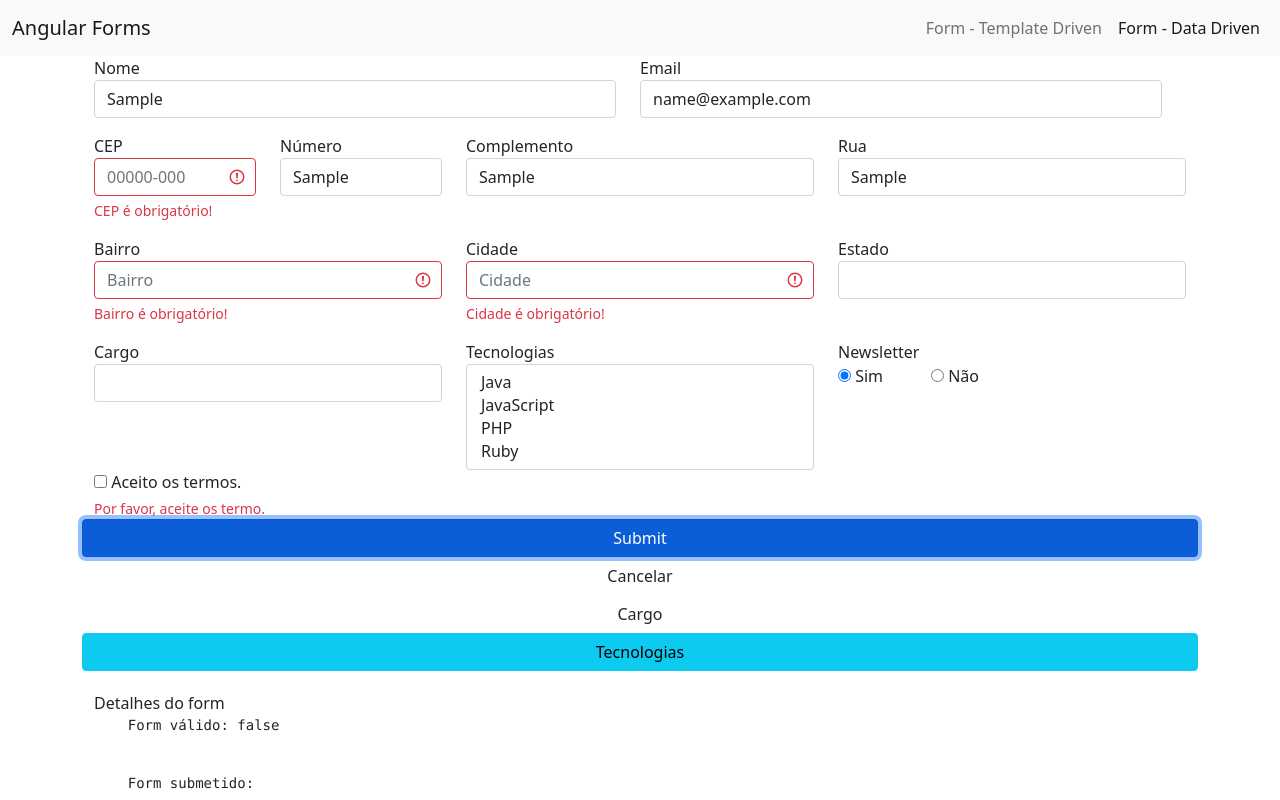
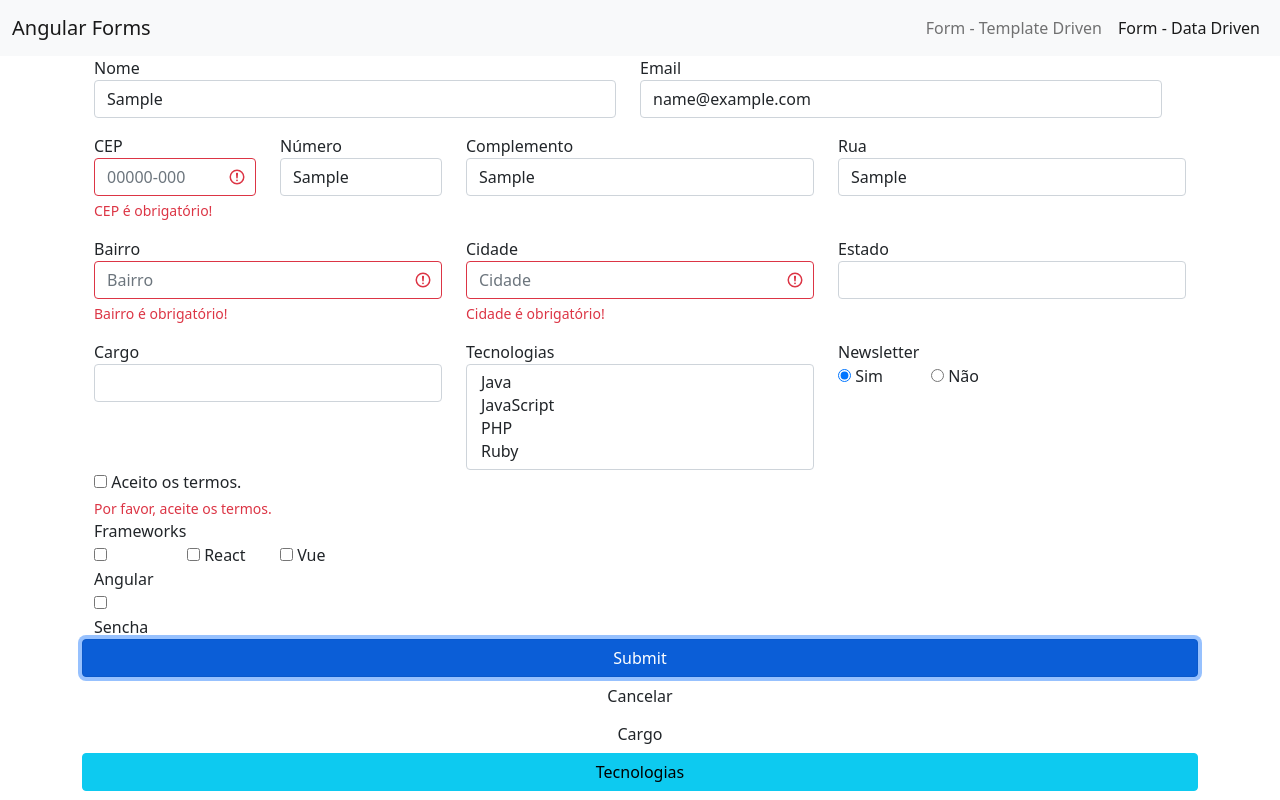
Before and after one commit to Eronheit/angular-forms, an Angular app: page /data-form in a window 1280 px wide. Both pictures are taken after typing "Sample", "name@example.com", "Sample", "Sample", "Sample", "Sample" into the empty fields and a click on the button "Submit". Shown: the top 800 px of the page. Built offline with nearby package versions, Linux system fonts and the light colour scheme.

Commit message:
feat: reactive forms - FormArray, dinamic checkboxes

```diff
--- a/src/app/data-form/data-form.component.html
+++ b/src/app/data-form/data-form.component.html
@@ -181,8 +181,20 @@
           </div>
         </div>
         <span *ngIf="checkIsValidField('termos')" class="invalid-feedback">
-          Por favor, aceite os termo.
+          Por favor, aceite os termos.
         </span>
+      </div>
+
+      <div class="col-md-3" [class.is-invalid]="checkIsValidField('frameworks')">
+        <label for="framewoks">Frameworks</label>
+        <div id="frameworks" class="row">
+          <div class="checkbox" class="col-sm-4" formArrayName="frameworks"
+        *ngFor="let item of getFrameworksControls(); let i = index">
+          <label class="checkbox-inline">
+            <input type="checkbox" [formControlName]="i"> {{ frameworks[i] }}
+          </label>
+        </div>
+        </div>
       </div>
 
       <button type="submit" class="btn btn-primary">Submit</button>
--- a/src/app/data-form/data-form.component.ts
+++ b/src/app/data-form/data-form.component.ts
@@ -1,6 +1,6 @@
 import { HttpClient } from '@angular/common/http';
 import { Component, OnInit } from '@angular/core';
-import { FormBuilder, FormGroup, Validators } from '@angular/forms';
+import { FormArray, FormBuilder, FormControl, FormGroup, Validators } from '@angular/forms';
 import { Observable } from 'rxjs';
 import { EstadoBr } from '../shared/models/estadobr';
 import { ConsultaCepService } from '../shared/services/consulta-cep.service';
@@ -20,6 +20,8 @@ export class DataFormComponent implements OnInit {
   tecnologias!: any[];
 
   newsletterOp!: any[];
+
+  frameworks = ["Angular", "React", "Vue", "Sencha"];
 
   constructor(
     private formBuilder: FormBuilder,
@@ -64,8 +66,18 @@ export class DataFormComponent implements OnInit {
   }
 
   onSubmit(){
+    let valueSubmit = Object.assign({}, this.dataForm.value);
+
+    valueSubmit = Object.assign(valueSubmit, {
+      frameworks: valueSubmit.frameworks.map((v: any, i: any) => v ? this.frameworks[i] : null).filter((v: any) => v !== null)
+    });
+
+    console.log(valueSubmit)
+
     if(this.dataForm.valid) {
-      this.http.post('https://httpbin.org/post', JSON.stringify(this.dataForm.value)).subscribe(
+
+
+      this.http.post('https://httpbin.org/post', JSON.stringify(valueSubmit)).subscribe(
         (data) => {
           console.log(data)
           //Reseta o form
@@ -106,6 +118,23 @@ export class DataFormComponent implements OnInit {
 
   compararCargos(obj1: any, obj2: any) {
     return obj1 && obj2 ? (obj1.nome === obj2.nome && obj1.nivel === obj2.nivel) : obj1 === obj2;
+  }
+
+  buildFrameworks() {
+    const values = this.frameworks.map(v => new FormControl(false))
+
+    return this.formBuilder.array(values);
+
+    /* return this.formBuilder.array([
+      new FormControl(false),
+      new FormControl(false),
+      new FormControl(false),
+      new FormControl(false)
+    ]) */
+  }
+
+  getFrameworksControls() {
+    return this.dataForm.get('frameworks') ? (<FormArray>this.dataForm.get('frameworks')).controls : null;
   }
 
   ngOnInit(): void {
@@ -150,7 +179,9 @@ export class DataFormComponent implements OnInit {
 
       newsletter: ['s'],
 
-      termos: [null, Validators.requiredTrue]
+      termos: [null, Validators.requiredTrue],
+
+      frameworks: this.buildFrameworks()
     })
   }
 
```
